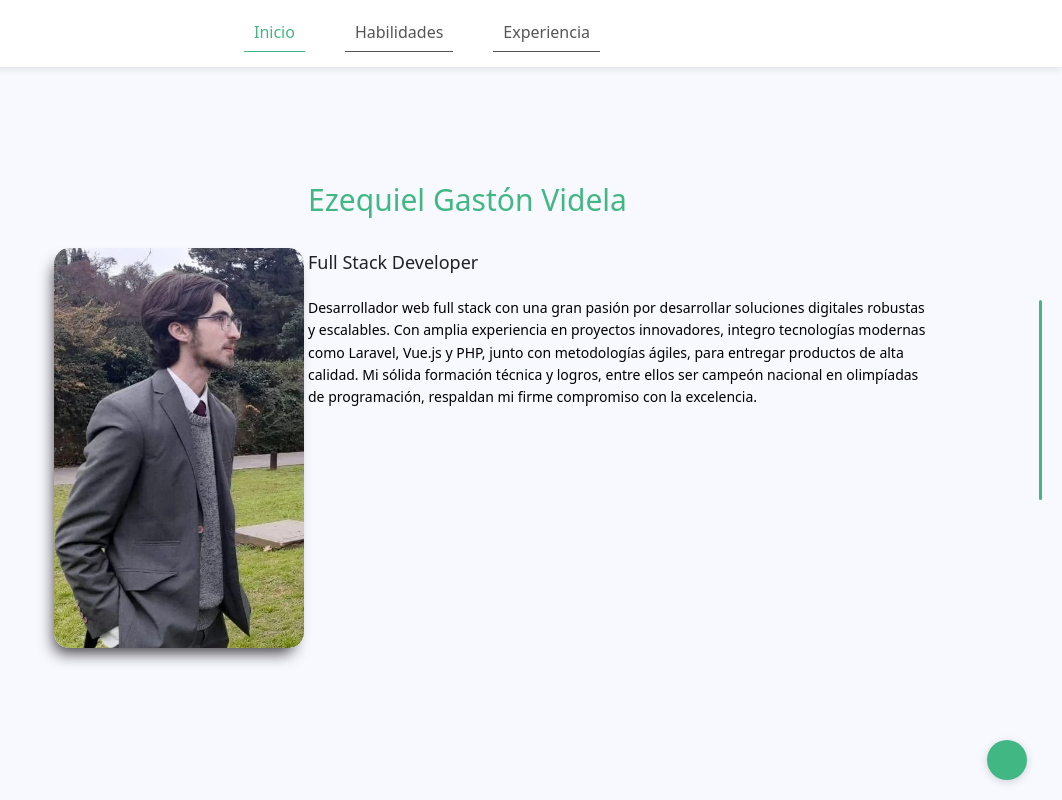
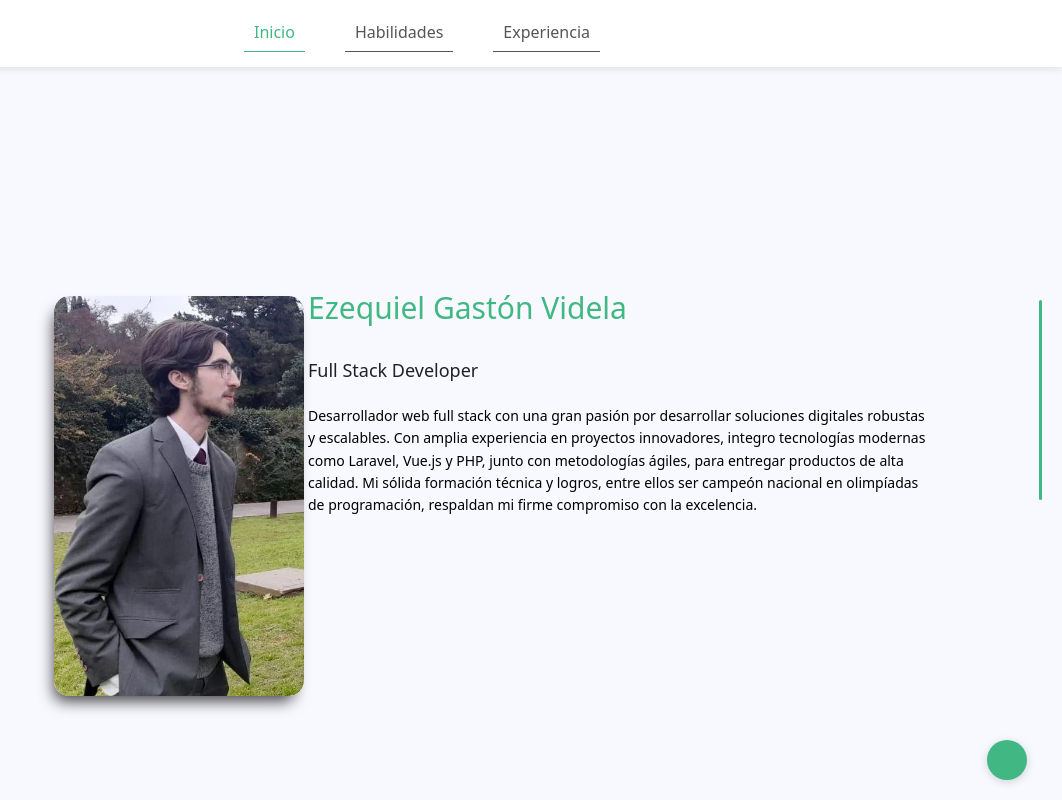
Before and after one commit to ezequielgv/portfolio, a Vue app: page / in a window 1280 px wide. Shown: the whole page, without its empty margins (218-1280 px from the left). Built offline with nearby package versions, Linux system fonts and the light colour scheme; some icons are missing.

Commit message:
deleted:    docs/assets/index-Bh26cMtt.css 	renamed:    docs/assets/index-jWHzHpOo.js -> docs/assets/index-CLCuEcJL.js 	new file:   docs/assets/index-FX7UJYlA.css 	modified:   docs/index.html 	modified:   index.html 	modified:   src/assets/styles/global.css 	modified:   vite.config.js

```diff
--- a/index.html
+++ b/index.html
@@ -5,9 +5,9 @@
     <meta name="viewport" content="width=device-width, initial-scale=1">
     <link rel="icon" type="image/x-icon" href="/src/assets/images/favicon.ico" />
     <title>Ezequiel Videla - Portfolio</title>
+    <script type="module" src="./src/main.js"></script>
 </head>
 <body>
     <div id="app"></div> <!-- Punto de montaje de Vue -->
-    <script type="module" src="./src/main.js"></script> <!-- Importación correcta -->
 </body>
 </html>
--- a/src/assets/styles/global.css
+++ b/src/assets/styles/global.css
@@ -207,28 +207,24 @@
 @media (min-width: 992px) {
     /* Desktop improvements */
     .section {
-      padding: 2rem 10%;
-      display: flex;
-      flex-direction: column;
-      justify-content: flex-start; /* Start content from top */
-      height: auto;
-      min-height: 100vh; /* Min height instead of fixed */
+        padding: 5rem 10%;
+        display: flex;
+        flex-direction: column;
+        justify-content: flex-start;
+        height: auto;
+        min-height: 100vh;
     }
 
     #inicio {
-      align-items: center;
-      justify-content: center;
+        align-items: center;
+        justify-content: center;
     }
 
     /* Fix empty space in hero section */
-    .hero-content {
-      margin-top: -60px; /* Reduce vertical gap */
-    }
+    /* .hero-content { margin-top: -60px;  } Reduce vertical gap */
 
     /* Adjust scrollbar containers */
-    .n-scrollbar {
-      max-height: 65vh !important;
-    }
+    .n-scrollbar { max-height: 65vh !important; }
 }
 
 @media (max-width: 575px) {
--- a/vite.config.js
+++ b/vite.config.js
@@ -5,6 +5,7 @@ export default defineConfig({
     plugins: [vue()],
     base: './',
     server: { port: 5173, },
+    build: { outDir: 'docs', },
     resolve: {
         alias: {'@': '/src',}
     }
```
Also changed, not shown: 4 other files (tests, documents, lock files or other folders).
